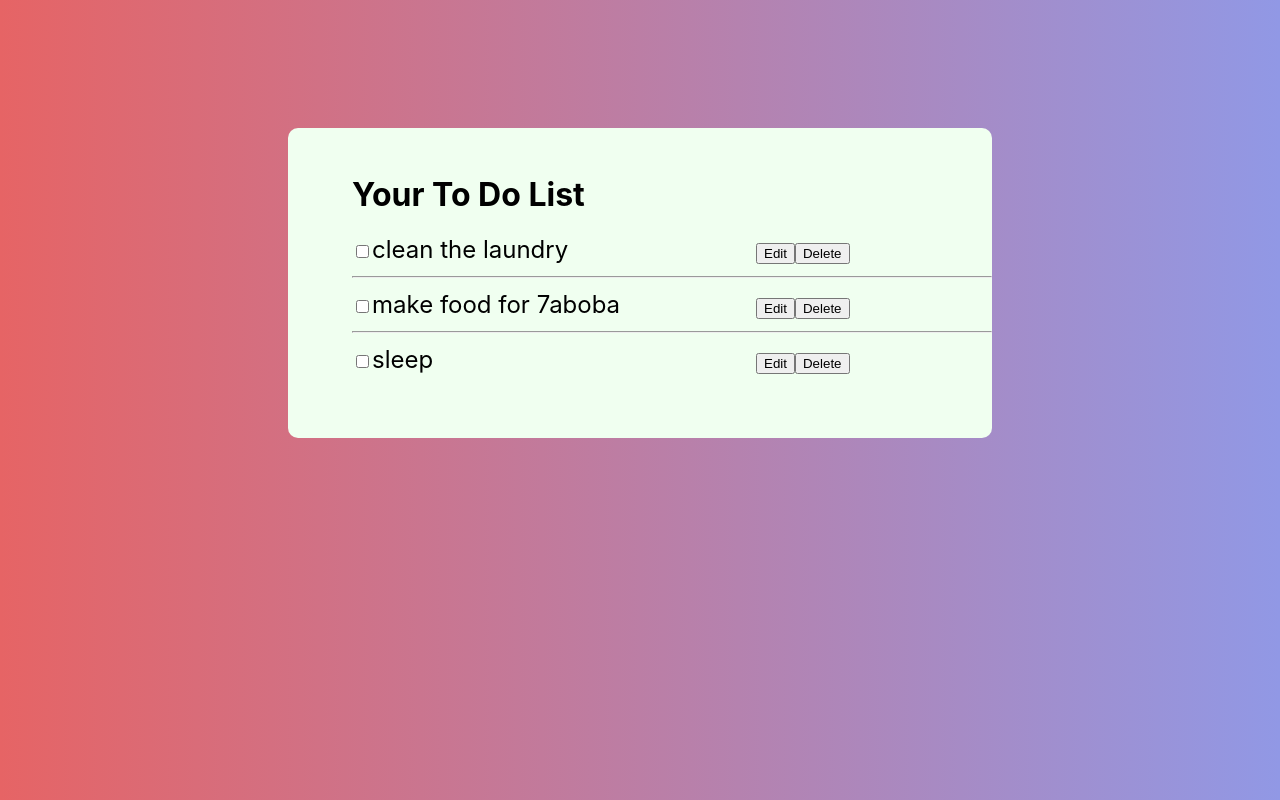
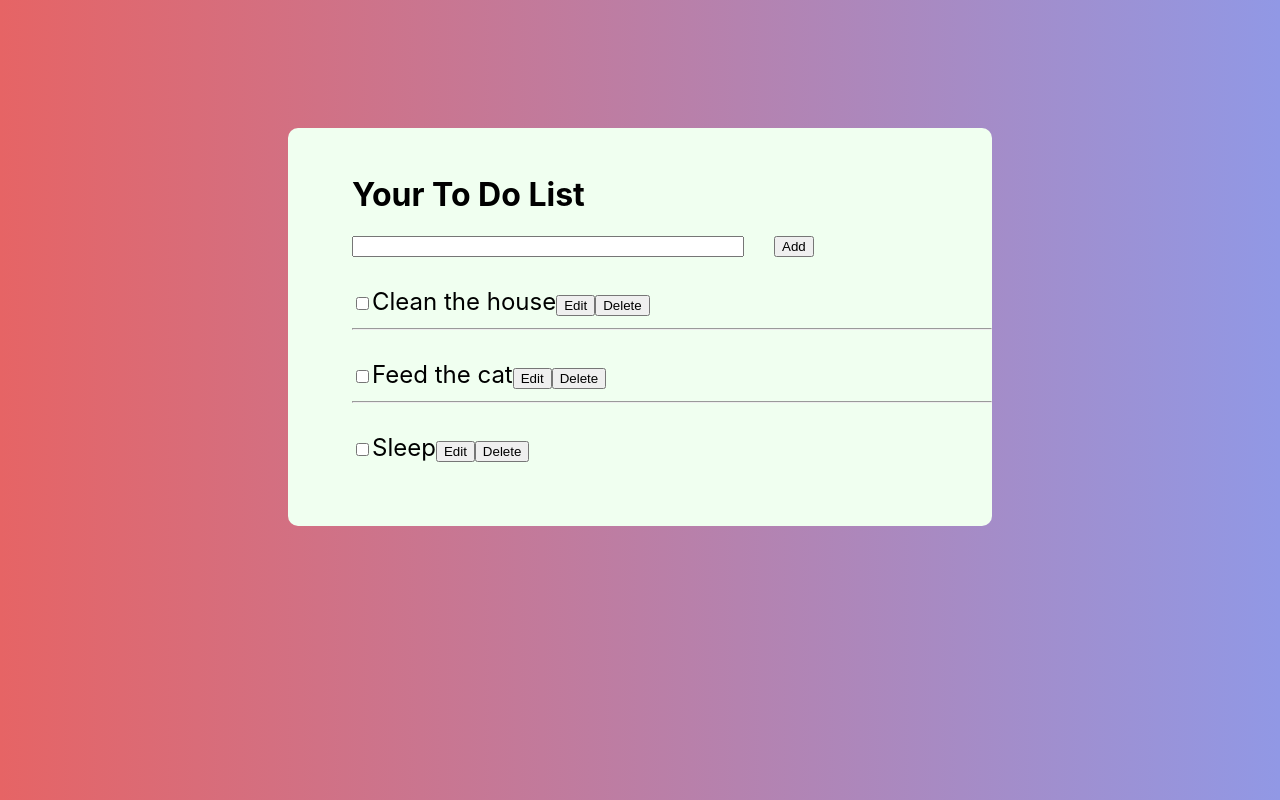
Before and after one commit to alaa-yahia/-to-do-with-react-hooks, a React (Create React App) app: page / in a window 1280 px wide. Built offline with nearby package versions, Linux system fonts and the light colour scheme.

Commit message:
insert new item

```diff
--- a/src/App.css
+++ b/src/App.css
@@ -12,11 +12,9 @@
 
 .item {
   font-size: 1.5em;
+  margin-top: 30px;
 }
 
-span, .item > input [type=text] {
-  width: 60%;
-}
 
 .checked {
   text-decoration-line: line-through;
@@ -24,8 +22,17 @@ span, .item > input [type=text] {
 
 .hidden{
   display: none;
+  width: 60%;
 }
 
 .unhidden{
   display: inline-block;
 }
+
+.form input{
+  width: 60%;
+}
+
+.form button {
+  margin-left: 30px;
+}
--- a/src/App.js
+++ b/src/App.js
@@ -5,11 +5,10 @@ import './App.css';
 
 function App() {
   const [toDos, setToDos] = useState([
-    {todo: 'clean the laundry', checked: false},
-    {todo: 'make food for 7aboba', checked: false},
-    {todo: 'sleep', checked: false}
+    {todo: 'Clean the house', checked: false, key:0},
+    {todo: 'Feed the cat', checked: false, key:1},
+    {todo: 'Sleep', checked: false, key:2}
   ]);
-
 
   function sortItem(arr, itemIndex) {
     if (arr[itemIndex].checked) {
@@ -17,6 +16,12 @@ function App() {
       arr.splice(arr.length, 0, removedItem[0]);
     }
     return arr;
+  }
+
+  function insertTodo(item) {
+    const newState = [...toDos];
+    newState.unshift(item);
+    setToDos(newState);
   }
 
   function updateCheck (index) {
@@ -41,11 +46,11 @@ function App() {
   return (
     <div className="app">
       <h1>Your To Do List</h1>
-      <ToDoForm />
+      <ToDoForm insertTodo={insertTodo} todoListLength={toDos.length}/>
       {
         toDos.map(
         (item, index, arr) =>
-        <ToDoList item= {item} index={index} key={index} length={arr.length}
+        <ToDoList item= {item} index={index} key={item.key} length={arr.length}
         updateCheck={updateCheck} updateTodo={updateTodo} updateDelete={updateDelete}
         />
         )
--- a/src/Components/toDoForm.js
+++ b/src/Components/toDoForm.js
@@ -1,9 +1,25 @@
 import React, { useState } from "react";
 
-function ToDoForm () {
- return (
-    <div>
+function ToDoForm ({insertTodo, todoListLength}) {
+    const [inputValue, setInputValue] = useState('');
 
+    function handleChange(e) {
+        const value = e.target.value;
+        setInputValue(value);
+    }
+
+    function handleClick() {
+        if(inputValue) {
+            const item = {todo: inputValue, checked: false, key: todoListLength};
+            insertTodo(item);
+            setInputValue('');
+        }
+    }
+
+    return (
+    <div className="form">
+        <input type="text" onChange={handleChange} value={inputValue} />
+        <button onClick={handleClick}>Add</button>
     </div>
  );
 }
--- a/src/Components/toDoItems.js
+++ b/src/Components/toDoItems.js
@@ -1,7 +1,7 @@
 import React, { useState } from "react";
 
 function ToDoList ({item , index, length, updateCheck, updateTodo, updateDelete}) {
-    const [inputValue, setInputValue] = useState('');
+    const [inputValue, setInputValue] = useState(item.todo);
     const [editBtnClicked, setEditBtnClicked] = useState(false);
 
     const isChecked = item.checked ? "checked": "unchecked";
@@ -19,12 +19,12 @@ function ToDoList ({item , index, length, updateCheck, updateTodo, updateDelete}
           e.target.childNodes[0].nodeValue = "Edit";
         }
         setEditBtnClicked(!editBtnClicked);
-        if (inputValue) {
+        if(inputValue !== item.todo && inputValue !=='') {
           updateTodo(inputValue, index);
         }
       }
 
-      function handleDelete () {
+      function handleDelete (e) {
         updateDelete(index);
       }
 
@@ -40,7 +40,7 @@ function ToDoList ({item , index, length, updateCheck, updateTodo, updateDelete}
             onChange= {() => updateCheck(index)}
             />
             <span className={`${spanDisplayed} ${isChecked}`}> {item.todo} </span>
-            <input type="text" className={inputDisplayed} onChange={handleInputValue}  />
+            <input type="text" className={inputDisplayed} onChange={handleInputValue} value={inputValue} />
             <button  onClick= {handleEdit}>Edit</button>
             <button onClick={handleDelete}>Delete</button>
 
```
